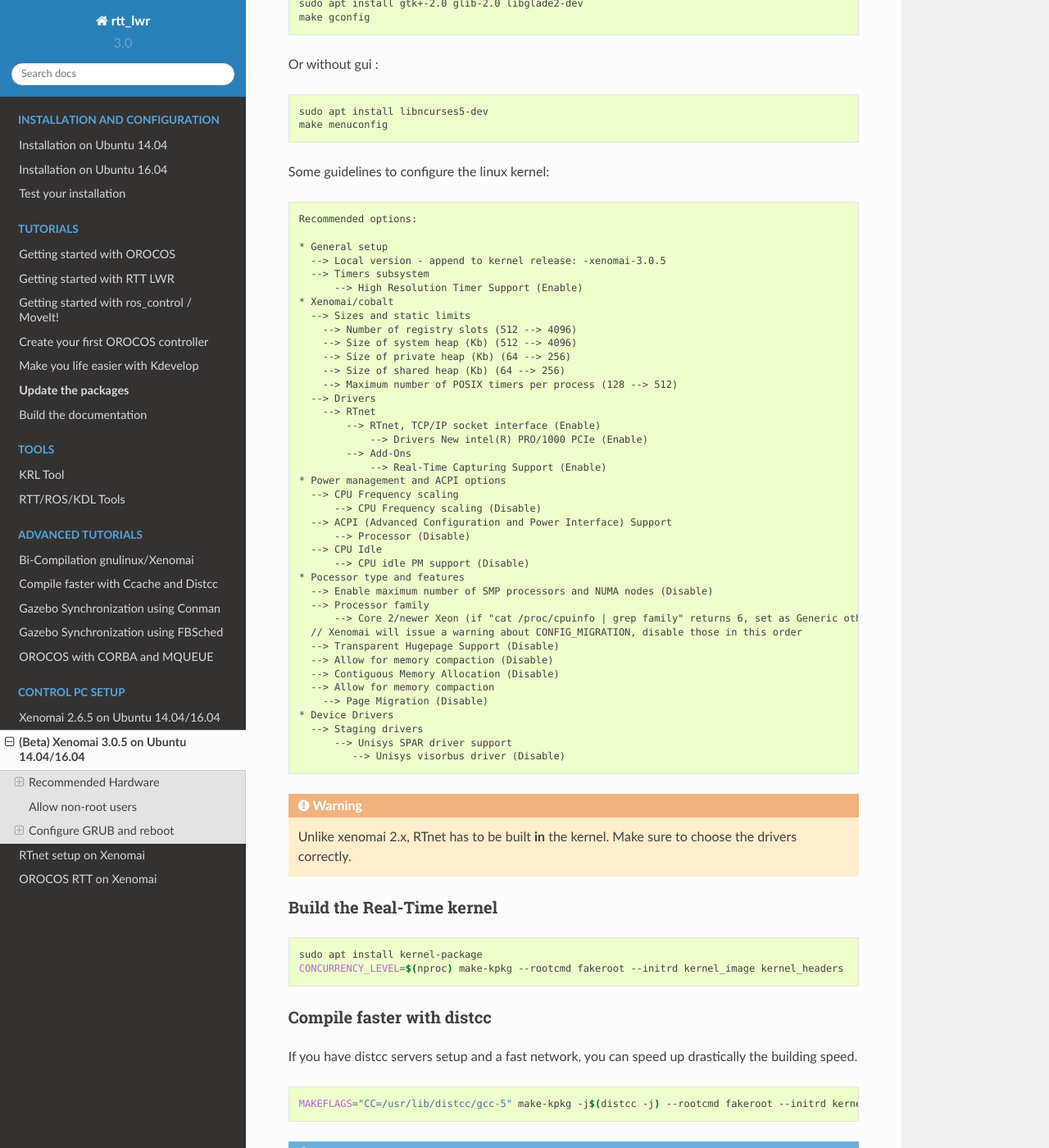
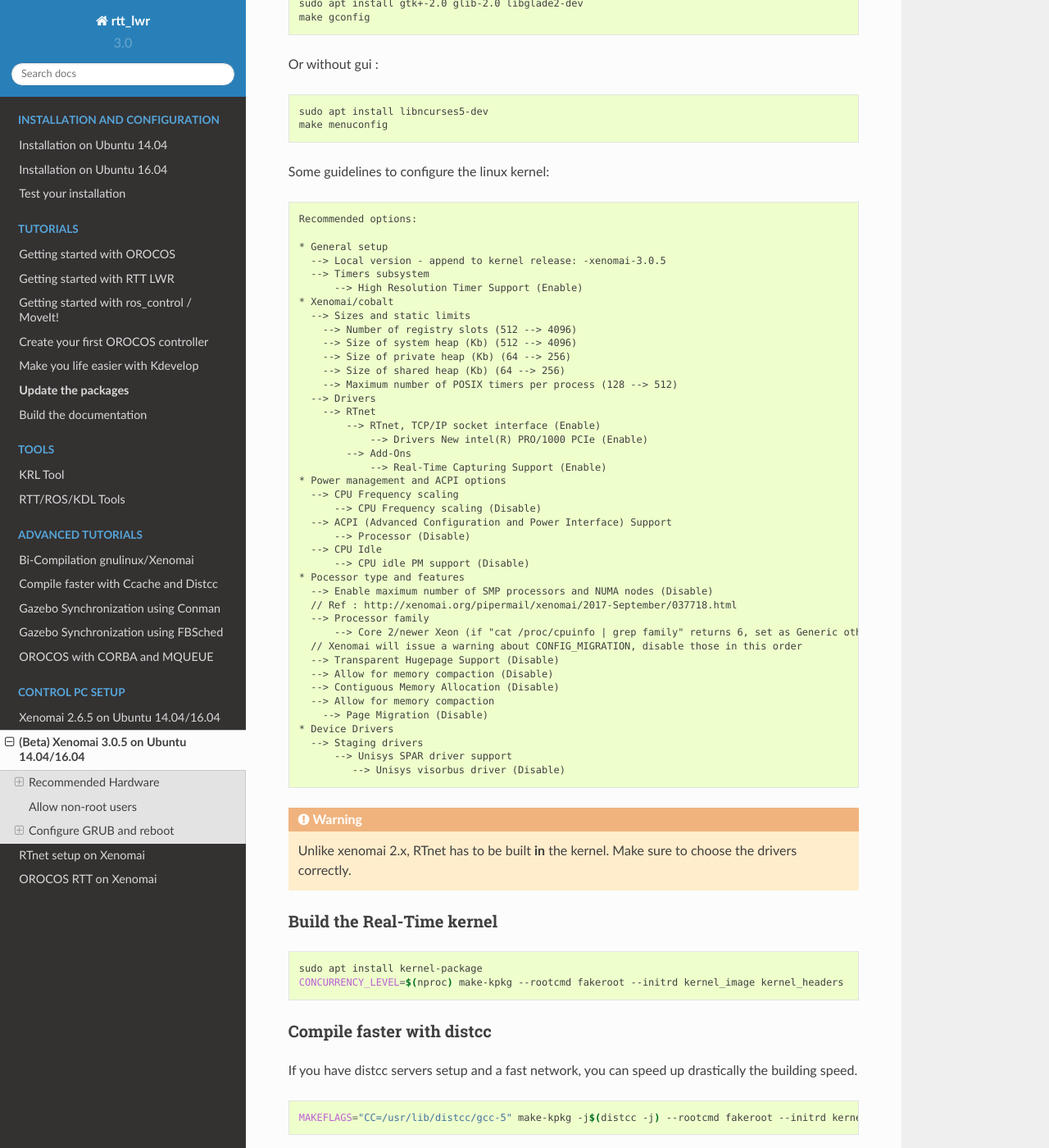
Before and after one commit to kuka-isir/rtt_lwr, a Sphinx documentation site: the page built from docs/source/rtpc/xenomai3.rst, in a window 1280 px wide and 1400 px high, scrolled down 1492 px. Shown: the whole window at 82% size. Built offline with Sphinx 7.4.7 and the Read the Docs theme 2.0.0, drawn with Linux system fonts in a browser that asks for light colours; some of the changed lines change nothing that is shown; some of the changed text lies outside the part shown.

Commit message:
add refs

```diff
--- a/docs/source/rtpc/xenomai3.rst
+++ b/docs/source/rtpc/xenomai3.rst
@@ -114,6 +114,7 @@
           --> CPU idle PM support (Disable)
     * Pocessor type and features
       --> Enable maximum number of SMP processors and NUMA nodes (Disable)
+      // Ref : http://xenomai.org/pipermail/xenomai/2017-September/037718.html
       --> Processor family
           --> Core 2/newer Xeon (if "cat /proc/cpuinfo | grep family" returns 6, set as Generic otherwise)
       // Xenomai will issue a warning about CONFIG_MIGRATION, disable those in this order
@@ -240,9 +241,10 @@
     ./configure --with-pic --with-core=cobalt --enable-smp --disable-tls --enable-dlopen-libs --disable-clock-monotonic-raw
     make -j`nproc`
     sudo make install
+    # --disable-clock-monotonic-raw : http://xenomai.org/pipermail/xenomai/2017-September/037695.html
 
 
-Update your bashrc
+Update your bashrc :
 
 .. code-block:: bash
 
```
